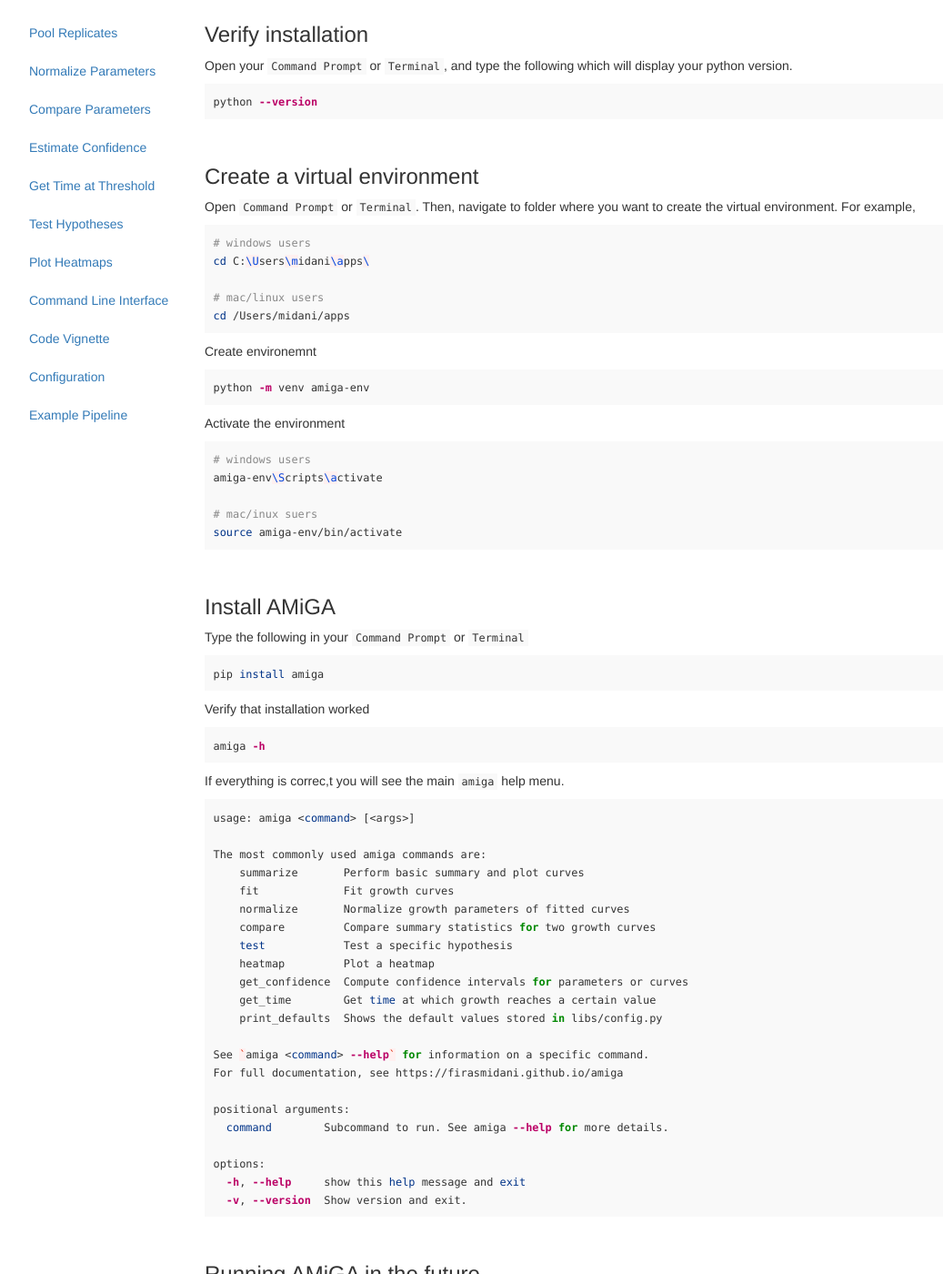
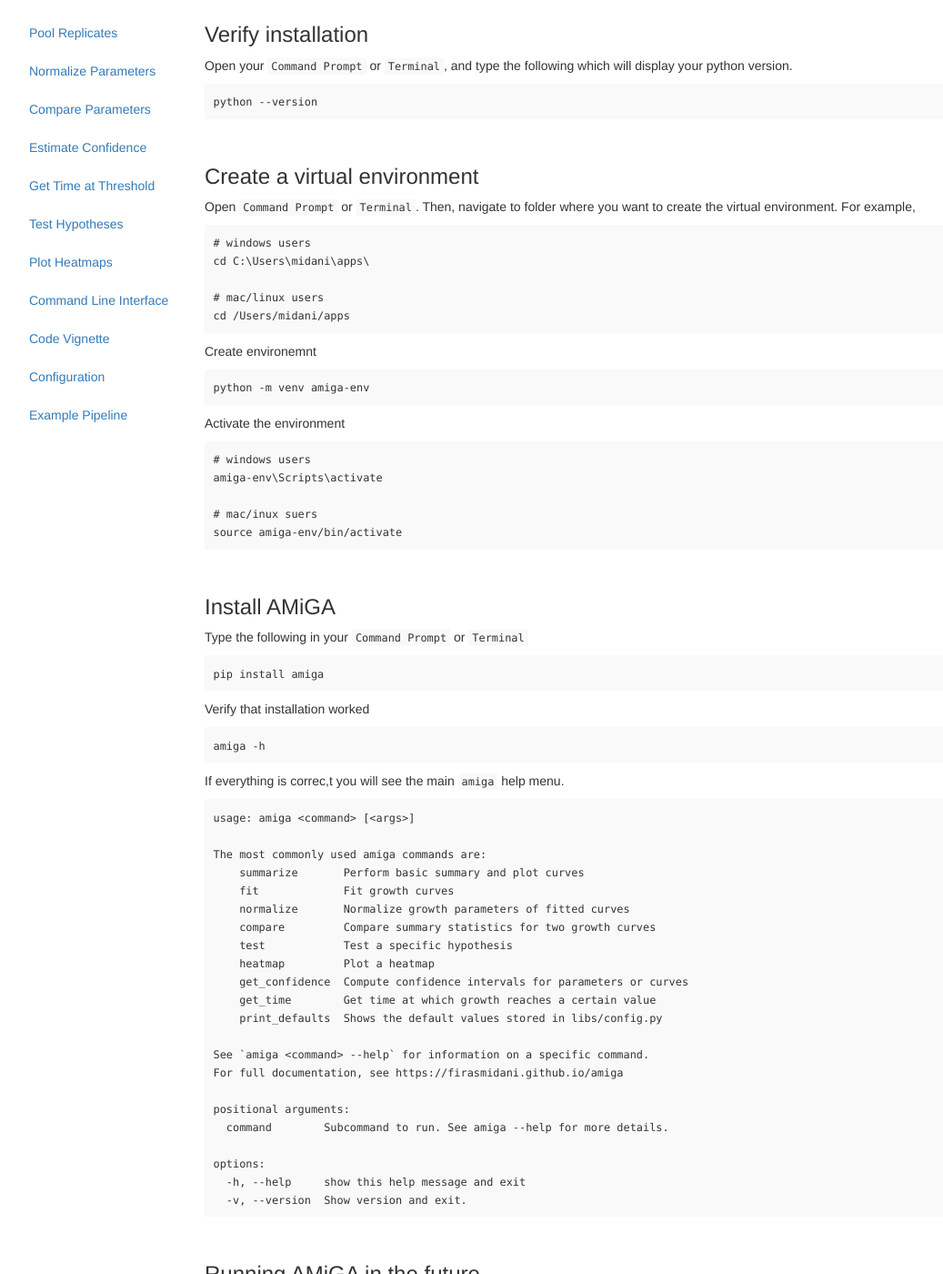
Before and after one commit to firasmidani/amiga, a Jekyll site: the page built from docs/assets/instructions/2025-03-11-installation-pip.md, in a window 1280 px wide and 1400 px high, scrolled down 445 px. Shown: the whole window at 91% size, without its empty margins (40-1077 px from the left). Built offline with Jekyll 4.4.1, drawn with Linux system fonts in a browser that asks for light colours; some of the changed text lies outside the part shown.

Commit message:
Formatted code blocks

````diff
--- a/docs/assets/instructions/2025-03-11-installation-pip.md
+++ b/docs/assets/instructions/2025-03-11-installation-pip.md
@@ -26,7 +26,7 @@ During installation, make sure to check a box that says "Add Python to PATH".
 
 Open your `Command Prompt` or `Terminal`, and type the following which will display your python version.
 
-```bash
+```
 python --version
 ```
 <br>
@@ -35,7 +35,7 @@ python --version
 
 Open `Command Prompt` or `Terminal`. Then, navigate to folder where you want to create the virtual environment. For example,
 
-```bash
+```
 # windows users
 cd C:\Users\midani\apps\
 
@@ -45,13 +45,13 @@ cd /Users/midani/apps
 
 Create environemnt
 
-```bash
+```
 python -m venv amiga-env
 ```
 
 Activate the environment
 
-```bash
+```
 # windows users
 amiga-env\Scripts\activate
 
@@ -63,19 +63,19 @@ source amiga-env/bin/activate
 ### Install AMiGA
 Type the following in your `Command Prompt` or `Terminal`
 
-```bash
+```
 pip install amiga
 ```
 
 Verify that installation worked
 
-```bash
+```
 amiga -h
 ```
 
 If everything is correc,t you will see the main `amiga` help menu.
 
-```bash
+```
 usage: amiga <command> [<args>]
 
 The most commonly used amiga commands are:
@@ -104,13 +104,13 @@ options:
 ### Running AMiGA in the future
 Open `Command Prompt` or `Terminal`. Then, navigate to where you installed the virtual environment
 
-```bash
+```
 cd C:\Users\midani\apps\
 ```
 
 Activate the environment
 
-```bash
+```
 # windows users
 amiga-env\Scripts\activate
 
@@ -120,12 +120,12 @@ source amiga-env/bin/activate
 
 Now, you can run AMiGA
 
-```bash
+```
 amiga --help
 ```
 
 \[Optional\] Deactivate when done working with AMiGA.
 
-```bash
+```
 deactivate
 ```
````
Also changed, not shown: docs/assets/instructions/2025-03-11-installation-miniforge.md (+5 -5 lines).
